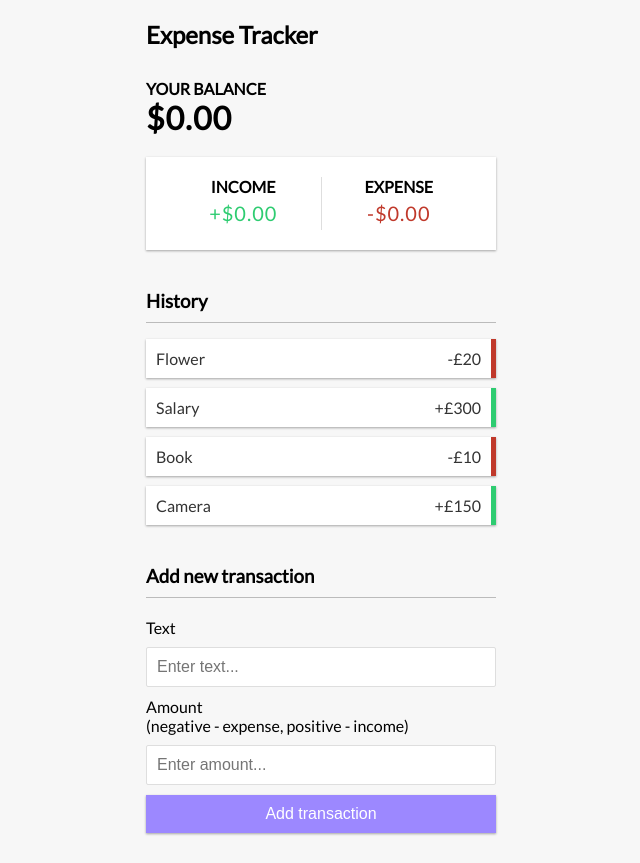
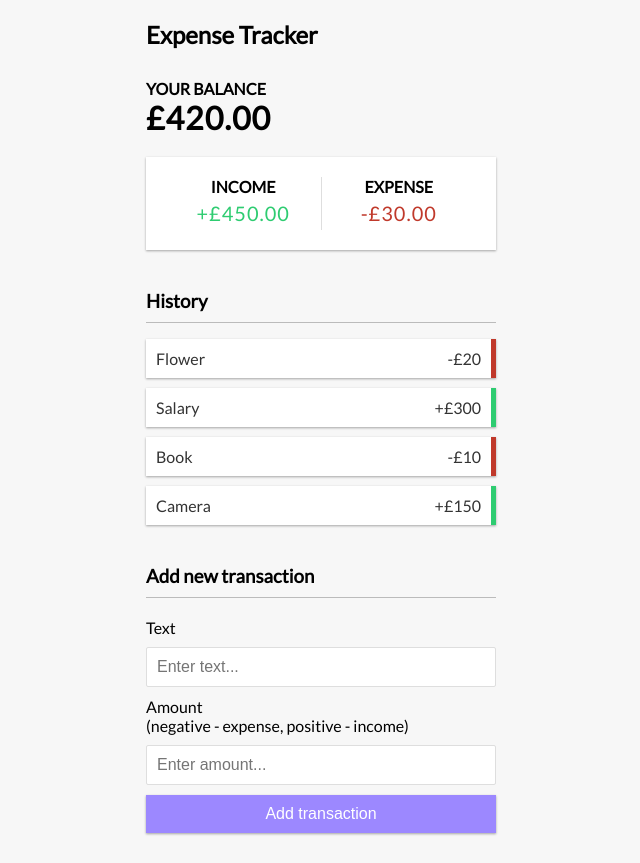
Before and after one commit to willelson/expense-tracker, a React (Create React App) app: page / in a window 1280 px wide. Shown: the whole page, without its empty margins (319-959 px from the left). Built offline with nearby package versions, Linux system fonts and the light colour scheme.

Commit message:
Pass the dispatch function to the global context provider so we can dispatch actions to the reduce from it's child components

```diff
--- a/src/components/Balance.tsx
+++ b/src/components/Balance.tsx
@@ -1,10 +1,17 @@
-import React from 'react';
+import React, { useContext } from 'react';
+
+import { GlobalContext } from '../context/GlobalState';
 
 export const Balance = () => {
+  const { transactions } = useContext(GlobalContext);
+
+  const amounts = transactions.map((transaction) => transaction.amount);
+  const total = amounts.reduce((acc, item) => (acc += item), 0).toFixed(2);
+
   return (
     <div>
       <h4>Your Balance</h4>
-      <h1 id='balance'>$0.00</h1>
+      <h1 id='balance'>£{total}</h1>
     </div>
   );
 };
--- a/src/components/IncomeExpenses.tsx
+++ b/src/components/IncomeExpenses.tsx
@@ -1,18 +1,32 @@
-import React from 'react';
+import React, { useContext } from 'react';
+
+import { GlobalContext } from '../context/GlobalState';
 
 export const IncomeExpenses = () => {
+  const { transactions } = useContext(GlobalContext);
+  const amounts = transactions.map((transaction) => transaction.amount);
+  const income = amounts
+    .filter((item) => item > 0)
+    .reduce((acc, item) => (acc += item), 0)
+    .toFixed(2);
+
+  const expense = (
+    amounts.filter((item) => item < 0).reduce((acc, item) => (acc += item), 0) *
+    -1
+  ).toFixed(2);
+
   return (
     <div className='inc-exp-container'>
       <div>
         <h4>Income</h4>
         <p id='money-plus' className='money plus'>
-          +$0.00
+          +£{income}
         </p>
       </div>
       <div>
         <h4>Expense</h4>
         <p id='money-minus' className='money minus'>
-          -$0.00
+          -£{expense}
         </p>
       </div>
     </div>
--- a/src/components/Transaction.tsx
+++ b/src/components/Transaction.tsx
@@ -1,12 +1,15 @@
-import React from 'react';
+import React, { useContext } from 'react';
+import { GlobalContext } from '../context/GlobalState';
 
 import { transaction } from '../context/AppReducer';
+import { deleteTransaction } from '../context/actions';
 
 interface props {
   transaction: transaction;
 }
 
-export const Transaction: React.SFC<props> = (props) => {
+export const Transaction: React.FunctionComponent<props> = (props: props) => {
+  const { dispatch } = useContext(GlobalContext);
   const { transaction } = props;
   const sign = transaction.amount < 0 ? '-' : '+';
   return (
@@ -16,7 +19,12 @@ export const Transaction: React.SFC<props> = (props) => {
         <span>
           {sign}£{Math.abs(transaction.amount)}
         </span>
-        <button className='delete-btn'>x</button>
+        <button
+          className='delete-btn'
+          onClick={() => dispatch(deleteTransaction(transaction.id))}
+        >
+          x
+        </button>
       </li>
     </div>
   );
--- a/src/context/AppReducer.tsx
+++ b/src/context/AppReducer.tsx
@@ -1,5 +1,6 @@
-interface action {
+export interface action {
   type: string;
+  payload: any;
 }
 
 interface state {
@@ -14,6 +15,13 @@ export interface transaction {
 
 export default (state: state, action: action) => {
   switch (action.type) {
+    case 'DELETE_TRANSACTION':
+      return {
+        ...state,
+        transactions: state.transactions.filter(
+          (transaction) => transaction.id !== action.payload
+        )
+      };
     default:
       return state;
   }
--- a/src/context/GlobalState.tsx
+++ b/src/context/GlobalState.tsx
@@ -1,5 +1,12 @@
 import React, { createContext, useReducer } from 'react';
 import AppReducer from './AppReducer';
+
+import { transaction, action } from '../context/AppReducer';
+
+interface globalContextType {
+  transactions: transaction[];
+  dispatch: React.Dispatch<action>;
+}
 
 const initialState = {
   transactions: [
@@ -7,10 +14,11 @@ const initialState = {
     { id: 2, text: 'Salary', amount: 300 },
     { id: 3, text: 'Book', amount: -10 },
     { id: 4, text: 'Camera', amount: 150 }
-  ]
+  ],
+  dispatch: () => {}
 };
 
-export const GlobalContext = createContext(initialState);
+export const GlobalContext = createContext<globalContextType>(initialState);
 
 interface props {
   children: React.ReactNode;
@@ -18,8 +26,11 @@ interface props {
 
 export const GlobalProvider = ({ children }: props) => {
   const [state, dispatch] = useReducer(AppReducer, initialState);
+
   return (
-    <GlobalContext.Provider value={{ transactions: state.transactions }}>
+    <GlobalContext.Provider
+      value={{ transactions: state.transactions, dispatch }}
+    >
       {children}
     </GlobalContext.Provider>
   );
--- /dev/null
+++ b/src/context/actions.tsx
@@ -0,0 +1,6 @@
+export function deleteTransaction(id: number): any {
+  return {
+    type: 'DELETE_TRANSACTION',
+    payload: id
+  };
+}
```
